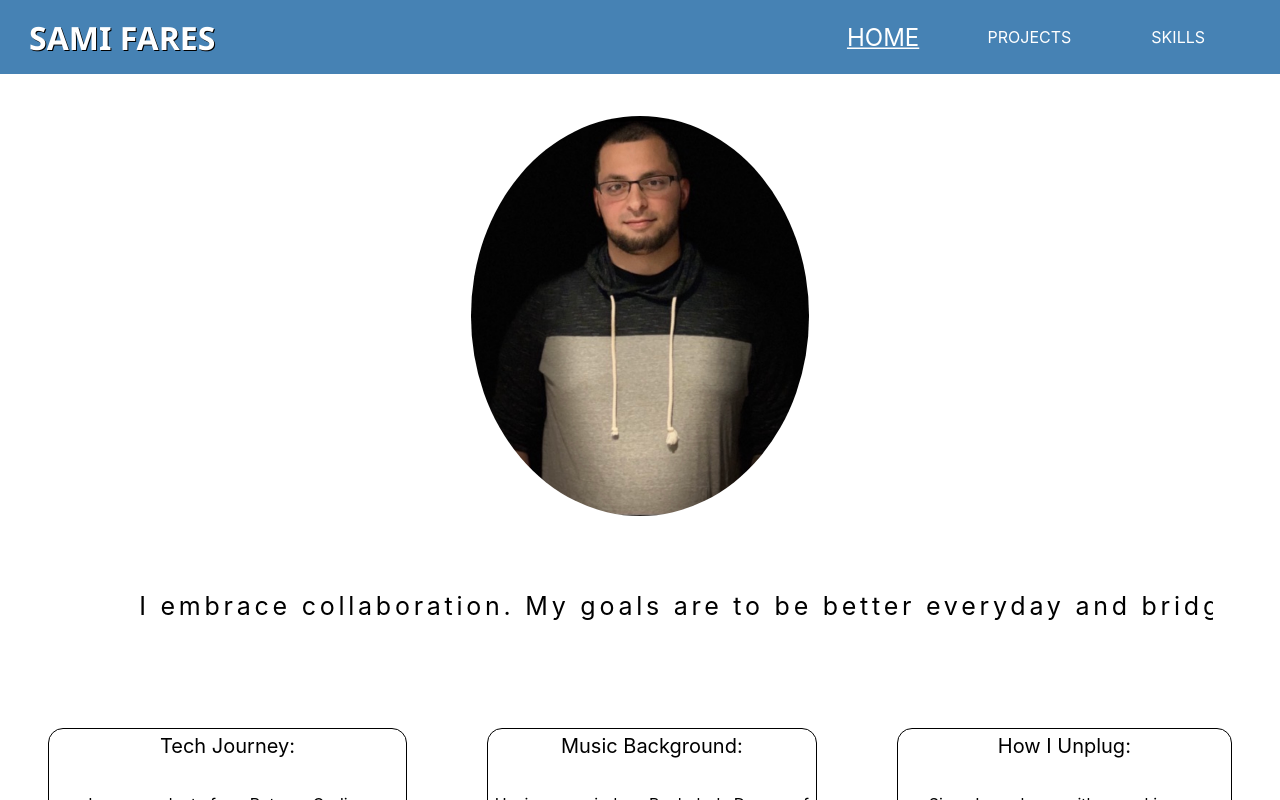
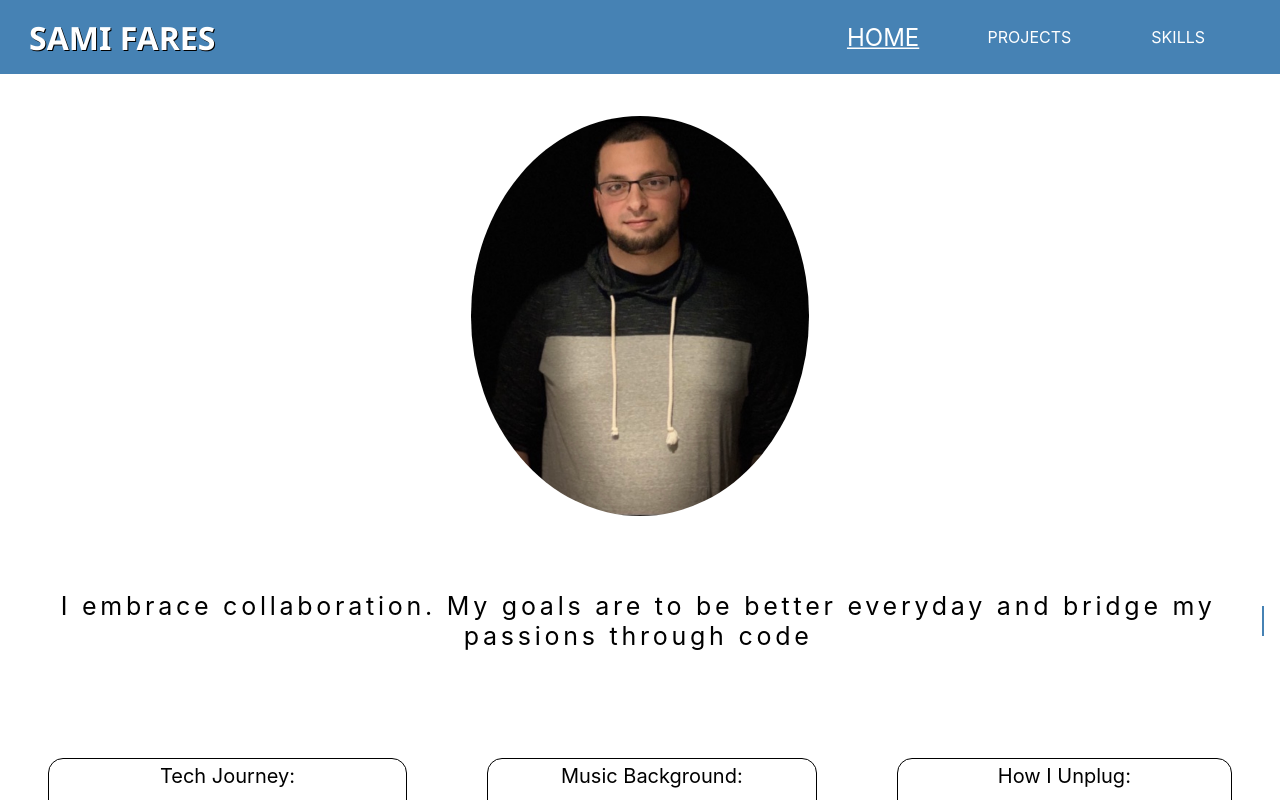
Before and after one commit to SamiFdev/Portfoliov2, a React (Create React App) app: page / in a window 1280 px wide. Shown: the top 800 px of the page. Built offline with nearby package versions, Linux system fonts and the light colour scheme.

Commit message:
working on cursor effect

```diff
--- a/src/components/Home/Home.module.css
+++ b/src/components/Home/Home.module.css
@@ -59,17 +59,34 @@ span {
 }
 
 .oneLiner {
-    overflow: hidden;
+    /* overflow: hidden;
     width: 80%;
     border-right: 0.15em solid var(--primary-accent);
-    white-space: nowrap;
-    margin: 0 auto;
+    white-space: nowrap; */
+    display: flex;
+    align-items: center;
+    gap: 2px;
+    margin: 3em auto;
     font-size: 25px;
     letter-spacing: 0.15em;
-    animation: typing 4.5s steps(50), blink-caret 0.5s step-end infinite;
-    padding: 3em;
+    /* animation: typing 4.5s steps(50), blink-caret 0.5s step-end infinite; */
 }
-@keyframes typing {
+
+.oneLiner::after {
+    content: '';
+    width: 2px;
+    height: 30px;
+    background-color: var(--primary-accent);
+    display: inline-block;
+    animation: cursor 1.5s steps(2) infinte;
+}
+@keyframes cursor {
+    0% {
+        opacity: 0;
+    }
+}
+
+/* @keyframes typing {
     from {
         width: 0;
     }
@@ -85,4 +102,4 @@ span {
     45% {
         border-color: slategray;
     }
-}
+} */
--- a/src/components/Home/index.js
+++ b/src/components/Home/index.js
@@ -9,7 +9,7 @@ function Home() {
             </section>
             <p className={styles.oneLiner}>
                 I embrace collaboration. My goals are to be better everyday and
-                bridge my passions through code.
+                bridge my passions through code
             </p>
             <div className={styles.writeups}>
                 <div className={styles.blurbs}>
--- a/src/components/Navbar/Navbar.module.css
+++ b/src/components/Navbar/Navbar.module.css
@@ -26,7 +26,7 @@
 }
 .nav a:hover {
     transform: scale(1.5);
-    transition-delay: 0.35s;
+    transition: 0.35s;
 }
 
 .navLinksBox {
@@ -39,30 +39,6 @@
     color: white;
     padding: 1.5rem;
     font-family: 'Segoe UI', Tahoma, Geneva, Verdana, sans-serif;
-    /* overflow: hidden;
-    font-family: monospace;
-    border-right: 0.15em solid orange;
-    white-space: nowrap;
-    margin: 0 auto;
-    letter-spacing: 0.15em;
-    animation: typing 3.5s steps(30, end), blink-caret 0.5s step-end infinite;
-}
-@keyframes typing {
-    from {
-        width: 0;
-    }
-    to {
-        width: 100%;
-    }
-}
-@keyframes blink-caret {
-    from,
-    to {
-        border-color: transparent;
-    }
-    50% {
-        border-color: orange;
-    } */
 }
 
 .linkGroup {
--- a/src/components/Projects/Projects.module.css
+++ b/src/components/Projects/Projects.module.css
@@ -51,9 +51,6 @@
 }
 
 .ProjectThumbnail:hover {
-    /* -webkit-transform: scale(1.1);
-    -ms-transform: scale(1.1);
-    transform: scale(1.1); */
     transition: 0.25s;
     transform: skew(3deg, 3deg);
 }
--- a/src/components/Projects/index.js
+++ b/src/components/Projects/index.js
@@ -6,7 +6,7 @@ import styles from './Projects.module.css'
 function Projects() {
     return (
         <section>
-            <h1>Check Out Some Previous Work</h1>
+            <h1>Check Out Some Of My Work</h1>
             <div className={styles.ProjectBoxes}>
                 <Link to="/projects/freelancer">
                     <img
```
